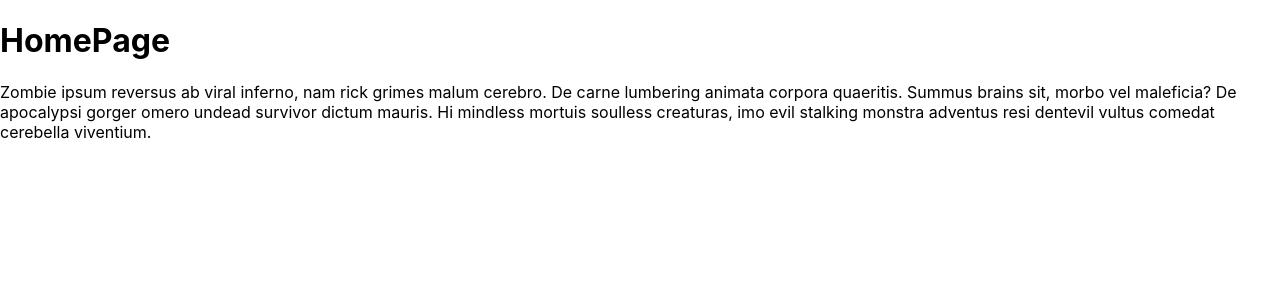
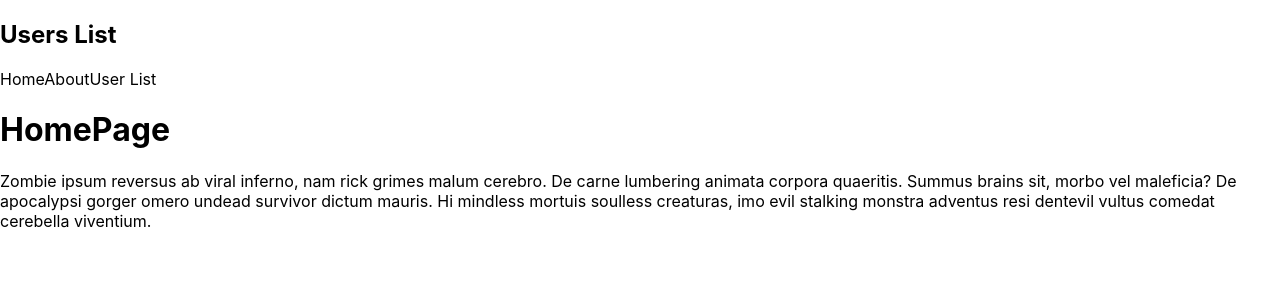
Before and after one commit to NeginSal/UserList, a Next.js app: page / in a window 1280 px wide. Shown: the top 300 px of the page. Built offline with nearby package versions, Linux system fonts and the light colour scheme.

Commit message:
add Navbar

```diff
--- /dev/null
+++ b/comps/Navbar.js
@@ -0,0 +1,15 @@
+const Navbar = () => {
+    return (
+        <nav>
+            <div className="logo">
+                <h1>Users List</h1>
+            </div>
+            <a>Home</a>
+            <a>About</a>
+            <a>User List</a>
+
+        </nav>
+     );
+}
+
+export default Navbar;
--- a/pages/index.js
+++ b/pages/index.js
@@ -1,10 +1,12 @@
 import Head from 'next/head'
 import Image from 'next/image'
+import Navbar from '../comps/Navbar'
 import styles from '../styles/Home.module.css'
 
 export default function Home() {
   return (
     <div>
+      <Navbar/>
       <h1>HomePage</h1>
       <p>Zombie ipsum reversus ab viral inferno, nam rick grimes malum cerebro.
         De carne lumbering animata corpora quaeritis.
```
Also changed, not shown: pages/users/index.js (added, +9 -0 lines).
